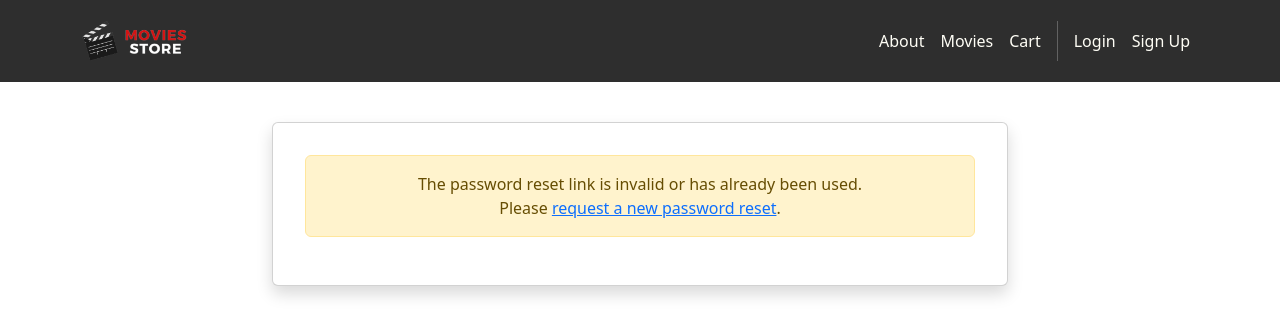
After one commit to jl-imb/MovieStore, a Django app: page /accounts/password-reset-confirm/1/1/ in a window 1280 px wide. The commit adds this page. Shown: the top 336 px of the page. Run offline with Django 5.2, Linux system fonts and the light colour scheme; parts of the project's set-up code (start-up, migrations or seed data) failed here and were passed over; some libraries are stand-ins or nearby versions.

Commit message:
reset password i really hope this works

```diff
--- a/accounts/templates/accounts/login.html
+++ b/accounts/templates/accounts/login.html
@@ -29,6 +29,9 @@
                        autocomplete="current-password"
                        class="form-control">
               </p>
+              <p class="text-end">
+                <a href="{% url 'password_reset' %}"><i>Forgot Password?</i></a>
+              </p>
               <div class="text-center">
                 <button type="submit"
                   class="btn bg-dark text-white">Login
--- /dev/null
+++ b/accounts/templates/accounts/password_reset_confirm.html
@@ -0,0 +1,53 @@
+{% extends "base.html" %}
+{% block title %}Password Reset{% endblock title %}
+{% block content %}
+<div class="p-3 mt-4">
+  <div class="container">
+    <div class="row justify-content-center">
+      <div class="col-md-8">
+        <div class="card shadow p-3 mb-4 rounded">
+          <div class="card-body">
+            {% if validlink %}
+              <h2 class="text-center">Reset Your Password</h2>
+              <hr />
+              {% if form.errors %}
+              <div class="alert alert-danger alert-dismissible" role="alert">
+                {% for key, value in form.errors.items %}
+                  <strong>{{ value }}</strong>
+                {% endfor %}
+                <button type="button" class="close" data-dismiss="alert" aria-label="Close">
+                  <span aria-hidden="true">&times;</span>
+                </button>
+              </div>
+              {% endif %}
+              <form method="POST">
+                {% csrf_token %}
+                <p>
+                  <label for="id_new_password1">New Password</label>
+                  <input id="id_new_password1" type="password" name="new_password1"
+                         autocomplete="new-password" required
+                         class="form-control" placeholder="Enter new password">
+                </p>
+                <p>
+                  <label for="id_new_password2">Confirm New Password</label>
+                  <input id="id_new_password2" type="password" name="new_password2"
+                         autocomplete="new-password" required
+                         class="form-control" placeholder="Confirm new password">
+                </p>
+                <div class="text-center">
+                  <button type="submit" class="btn bg-dark text-white col-md-12">Reset Password</button>
+                </div>
+              </form>
+            {% else %}
+              <div class="alert alert-warning text-center">
+                The password reset link is invalid or has already been used.<br>
+                Please <a href="{% url 'password_reset' %}">request a new password reset</a>.
+              </div>
+            {% endif %}
+          </div>
+        </div>
+      </div>
+    </div>
+  </div>
+</div>
+{% endblock content %}
--- /dev/null
+++ b/accounts/templates/accounts/password_reset_subject.txt
@@ -0,0 +1 @@
+GT Movie Store Password Reset
--- a/accounts/urls.py
+++ b/accounts/urls.py
@@ -1,8 +1,18 @@
 from django.urls import path
 from . import views
+from .views import ResetPasswordView
+from django.contrib.auth import views as auth_views
+
 urlpatterns = [
     path('signup', views.signup, name='accounts.signup'),
-path('login/', views.login, name='accounts.login'),
-path('logout/', views.logout, name='accounts.logout'),
-path('orders/', views.orders, name='accounts.orders'),
+    path('login/', views.login, name='accounts.login'),
+    path('logout/', views.logout, name='accounts.logout'),
+    path('orders/', views.orders, name='accounts.orders'),
+    path('password-reset/', ResetPasswordView.as_view(), name='password_reset'),
+    path('password-reset-confirm/<uidb64>/<token>/',
+         auth_views.PasswordResetConfirmView.as_view(template_name='accounts/password_reset_confirm.html'),
+         name='password_reset_confirm'),
+    path('password-reset-complete/',
+         auth_views.PasswordResetCompleteView.as_view(template_name='accounts/password_reset_complete.html'),
+         name='password_reset_complete'),
 ]
```
Also changed, not shown: MovieStore/settings.py (+7 -0 lines), accounts/forms.py (+15 -1 lines), accounts/templates/accounts/password_reset.html (added, +49 -0 lines), accounts/templates/accounts/password_reset_complete.html (added, +21 -0 lines), accounts/templates/accounts/password_reset_email.html (added, +12 -0 lines), accounts/views.py (+16 -3 lines), db.sqlite3.
